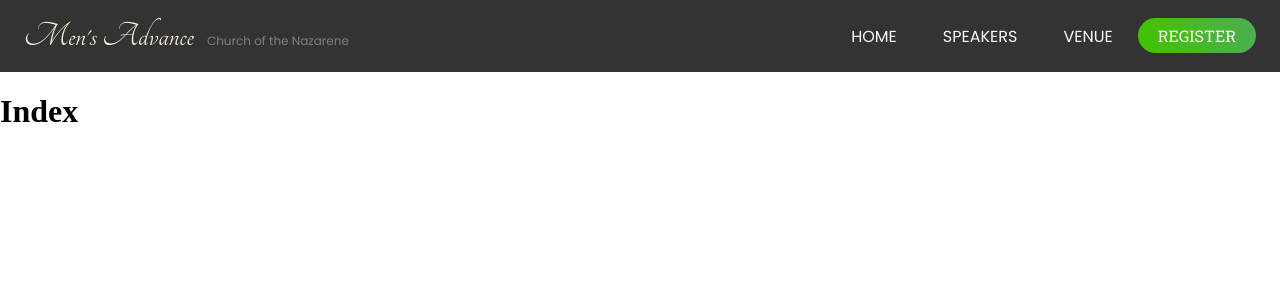
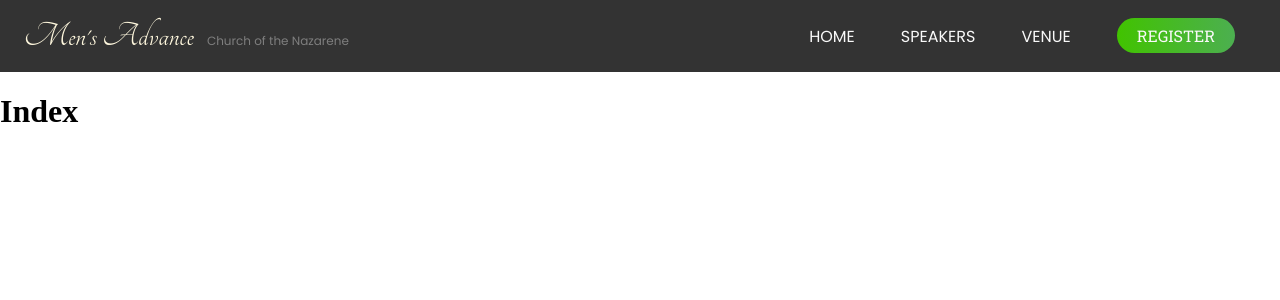
Before and after one commit to juliancoleman/mens-advance, a Jekyll site: the page built from index.html, in a window 1280 px wide. Shown: the top 300 px of the page. Built offline with Jekyll 4.4.1, drawn with Linux system fonts in a browser that asks for light colours.

Commit message:
converts link padding to margin

```diff
--- a/_sass/components/header.scss
+++ b/_sass/components/header.scss
@@ -29,8 +29,8 @@ header {
     color: $white;
     font-family: $poppins;
 
-    padding-left: 21px;
-    padding-right: 21px;
+    margin-left: 21px;
+    margin-right: 21px;
     text-decoration: none;
     text-transform: uppercase;
   }
```
